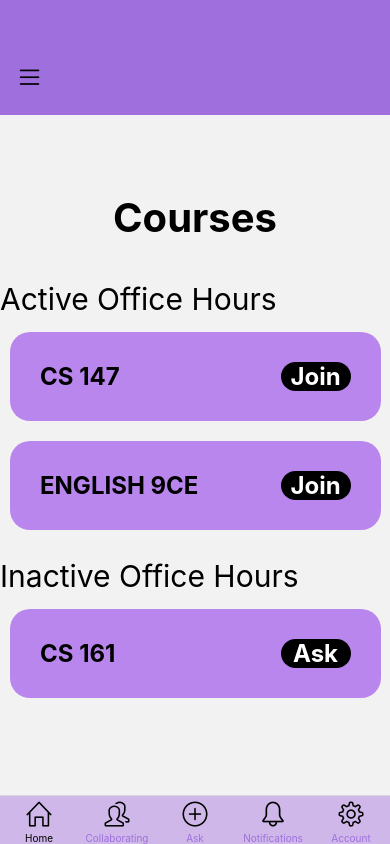
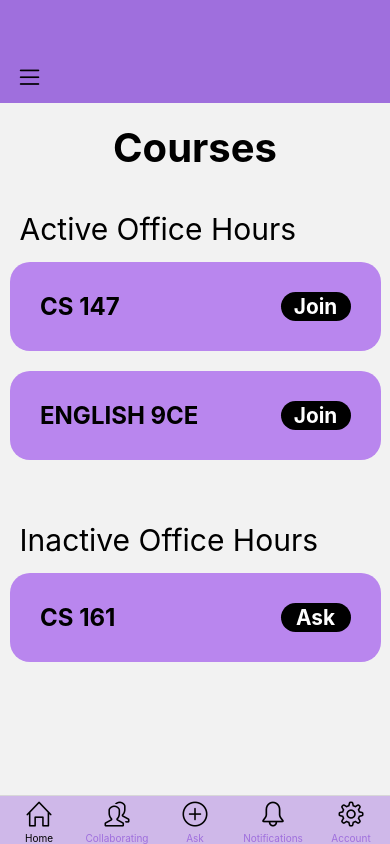
Before and after one commit to ashtonxiong/same-Q-App, a React Native app: screen /Home in a window 390 px wide. Built offline with nearby package versions, Linux system fonts and the light colour scheme; what @freakycoder/react-native-helpers would draw is missing.

Commit message:
cleaned up styles, made keyboard/text input box smooth

```diff
--- a/components/QuestionPage.js
+++ b/components/QuestionPage.js
@@ -1,5 +1,5 @@
 import React, { useState, useEffect } from 'react';
-import { View, Text, TouchableOpacity, Keyboard, TouchableWithoutFeedback, TextInput, Platform, ScrollView } from 'react-native';
+import { View, Text, TouchableOpacity, Keyboard, TouchableWithoutFeedback, TextInput, Platform, ScrollView, KeyboardAvoidingView } from 'react-native';
 import { useNavigation } from '@react-navigation/native';
 import styles from '../styles';
 import Icon from 'react-native-vector-icons/SimpleLineIcons';
@@ -13,7 +13,7 @@ const QuestionPage = ({ route }) => {
     const keyboardDidShowListener = Keyboard.addListener(
       'keyboardDidShow',
       () => {
-        setBottomMargin(Platform.OS === 'ios' ? 250 : 250); // Adjust this value based on your layout
+        setBottomMargin(Platform.OS === 'ios' ? 0 : 0); // Adjust this value based on your layout
       },
     );
     const keyboardDidHideListener = Keyboard.addListener(
@@ -42,6 +42,11 @@ const QuestionPage = ({ route }) => {
   };
 
   return (
+    <KeyboardAvoidingView
+      behavior={Platform.OS === 'ios' ? 'padding' : undefined}
+      enabled
+      style={{ flex: 1 }}
+    >
     <TouchableWithoutFeedback onPress={Keyboard.dismiss} accessible={false}>
 
       <View style={[styles.container, { marginBottom: bottomMargin }]}>
@@ -77,6 +82,7 @@ const QuestionPage = ({ route }) => {
     </View>
 
         <ScrollView style={styles.chatArea}>
+          <View>
             <Text>Content here</Text>
             <Text>Content here</Text>
             <Text>Content here</Text>
@@ -101,6 +107,24 @@ const QuestionPage = ({ route }) => {
             <Text>Content here</Text>
             <Text>Content here</Text>
             <Text>Content here</Text>
+            <Text>Content here</Text>
+            <Text>Content here</Text>
+            <Text>Content here</Text>
+            <Text>Content here</Text>
+            <Text>Content here</Text>
+            <Text>Content here</Text>
+            <Text>Content here</Text>
+            <Text>Content here</Text>
+            <Text>Content here</Text>
+            <Text>Content here</Text>
+            <Text>Content here</Text>
+            <Text>Content here</Text>
+            <Text>Content here</Text>
+            <Text>Content here</Text>
+            <Text>Content here</Text>
+            <Text>Content here</Text>
+            <Text>Content here</Text>
+            </View>
          </ScrollView>
 
             <View style={styles.inputContainer}>
@@ -144,7 +168,7 @@ const QuestionPage = ({ route }) => {
                         style={styles.uncollabButton}
                         // onPress={() => handleCollabPress('FIRST TWO LINES OF QUESTION')}
                         >
-                        <Text style={styles.collabButtonTEXT}>Uncollaborate</Text>
+                        <Text style={styles.courseCollabButtonText}>Uncollaborate</Text>
                     </TouchableOpacity>
                 </View>
 
@@ -155,6 +179,7 @@ const QuestionPage = ({ route }) => {
 
       </View>
     </TouchableWithoutFeedback>
+    </KeyboardAvoidingView>
   );
 };
 
--- a/styles.js
+++ b/styles.js
@@ -2,26 +2,19 @@ import { ScreenWidth } from '@freakycoder/react-native-helpers';
 import { StyleSheet, Dimensions } from 'react-native';
 
 const { width, height } = Dimensions.get('window');
-const scaleFactor = Math.min(width, height) / 375; // Adjust 375 based on your design reference width
-
-const screenWidth = Dimensions.get('window').width;
-const screenHeight = Dimensions.get('window').height;
+const scaleFactor = Math.min(width, height) / 375; // adjust 375 based on design reference width
 
 const styles = StyleSheet.create({
     // ----------ALL----------
     container: {
         flex: 1,
-        // borderColor: 'red',
-        // borderWidth: 2,
     },
     appBar: {
       backgroundColor: "#9F6FDD",
-      height: 115,
+      height: '13%',
     },
     pageHeader: {
-      // borderBlockColor: "blue",
-      // borderWidth: 2,
-      marginTop: '20%',
+      marginTop: '5%',
       textAlign: 'center',
       fontSize: 40,
       fontWeight: 'bold',
@@ -31,20 +24,8 @@ const styles = StyleSheet.create({
       fontSize: 30,
       fontWeight: 'normal',
       marginTop: '10%', // adjust space from course name header
+      marginLeft: width * 0.05,
   },
-    // pageHeader: {
-    //     marginTop: '5%',
-    //     textAlign: 'center',
-    //     fontSize: 40,
-    //     fontWeight: 'bold',
-    // },
-    // sectionHeader: {
-    //     color: 'black',
-    //     fontSize: 30,
-    //     fontWeight: 'normal',
-    //     marginTop: '10%', // adjust space from course name header
-    //     marginLeft: 20,
-    // },
     backArrow: {
       flexDirection: 'row',
       justifyContent: 'left',
@@ -55,6 +36,7 @@ const styles = StyleSheet.create({
       fontSize: 18,
       marginLeft: 5,
     },
+    // ----------ALL----------
 
     // ----------HomePage----------
     courseSection: {
@@ -66,7 +48,6 @@ const styles = StyleSheet.create({
       justifyContent: 'flex-end',
       height: '100%',
       marginBottom: '40%', // adjust space from bottom of screen
-
     },
     courseContainer: {
       marginTop: 5,
@@ -75,7 +56,7 @@ const styles = StyleSheet.create({
       flexDirection: 'row', // have course name and join button in one row
       padding: 30,
       margin: 10,
-      width: screenWidth * 0.95,
+      width: width * 0.95,
       borderRadius: 20,
       backgroundColor: '#b986ee',
       justifyContent: 'space-between', // align items along the row
@@ -95,7 +76,7 @@ const styles = StyleSheet.create({
     },
     joinButtonTEXT: {
       color: 'white',
-      fontSize: 24,
+      fontSize: 20 * scaleFactor,
       fontWeight: 'bold',
     },
     askButton: {
@@ -107,7 +88,7 @@ const styles = StyleSheet.create({
     },
     askButtonTEXT: {
       color: 'white',
-      fontSize: 24,
+      fontSize: 20 * scaleFactor,
       fontWeight: 'bold',
     },
     menuModalOverlay: {
@@ -117,8 +98,8 @@ const styles = StyleSheet.create({
       backgroundColor: 'rgba(0, 0, 0, 0.5)', // value for transparency
     },
     menuModalContent: {
-      width: screenWidth * 0.7,
-      height: screenHeight,
+      width: width * 0.7,
+      height: height,
       backgroundColor: "#9f6fdd",
       borderRadius: 20, // round corners
     },
@@ -126,12 +107,13 @@ const styles = StyleSheet.create({
       marginTop: '75%',
       textAlign: 'center',
     },
+    // ----------HomePage----------
 
     // ----------CoursePage----------
       questionBox: {
         padding: 10,
         margin: 10,
-        width: screenWidth * 0.95,
+        width: width * 0.95,
         height: 100,
         borderWidth: 2,
         borderColor: '#9F6FDD',
@@ -149,13 +131,14 @@ const styles = StyleSheet.create({
       },
       courseCollabButtonText: {
         color: 'white',
-        fontSize: 24,
+        fontSize: 20 * scaleFactor,
         fontWeight: 'bold',
         textAlign: 'center',
       },
       scrollContainer: {
         alignItems: 'center'
       },
+      // ----------CoursePage----------
 
       // ----------QuestionPage----------
       questionContainer: {
@@ -163,7 +146,7 @@ const styles = StyleSheet.create({
       },
       questionPageBox: {
         backgroundColor: "#9F6FDD",
-        height: screenHeight * 0.23,
+        height: height * 0.23,
       },
       questionPageBoxHeader: {
         flexDirection: 'row',
@@ -174,9 +157,9 @@ const styles = StyleSheet.create({
       },
       chatArea: {
         flex: 1,
-        height: 0,
         borderColor: "green",
         borderWidth: 5,
+        height: '100%',
       },
       customModalOverlay: {
         ...StyleSheet.absoluteFillObject, // apply fill to custom modal
@@ -185,7 +168,7 @@ const styles = StyleSheet.create({
         backgroundColor: 'rgba(0, 0, 0, 0.5)', // value for transparency
       },
       modalContent: {
-        width: screenWidth * 0.8,
+        width: width * 0.8,
         height: 500,
         padding: 25,
         backgroundColor: "#CFB8E9",
@@ -268,6 +251,7 @@ const styles = StyleSheet.create({
       cameraIcon: {
         marginLeft: 5, // add space between the text input and camera icon
       },
+      // ----------QuestionPage----------
 
       // ------ Notification Info --------
       NotiContainer: {
@@ -303,7 +287,6 @@ const styles = StyleSheet.create({
         // borderWidth: 2,
         // marginRight: '60%',
       },
-
       // ------ Notification Info --------
 
       // ------ Collab Info --------
@@ -333,7 +316,7 @@ const styles = StyleSheet.create({
       collabBox: {
         padding: 10,
         margin: 10,
-        width: screenWidth * 0.95,
+        width: width * 0.95,
         borderWidth: 2,
         borderColor: '#000',
         borderRadius: 10,
@@ -391,7 +374,6 @@ const styles = StyleSheet.create({
         fontSize: 20 * scaleFactor,
         fontWeight: 'bold',
       },
-
       // ------ Collab Info --------
 
   });
```
